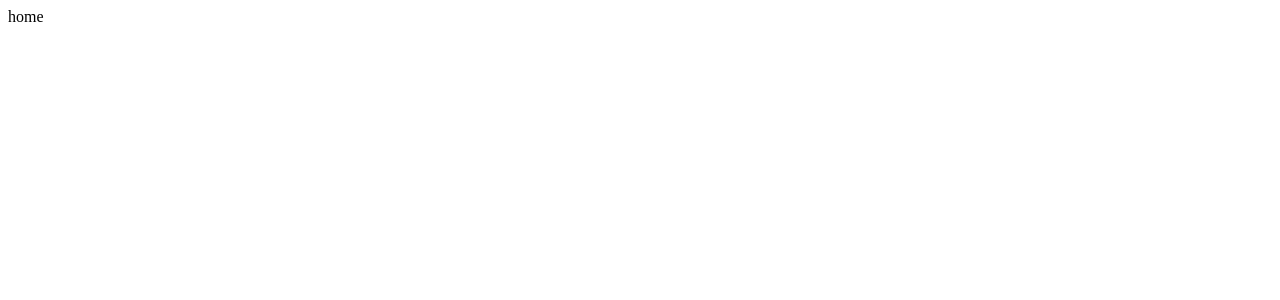
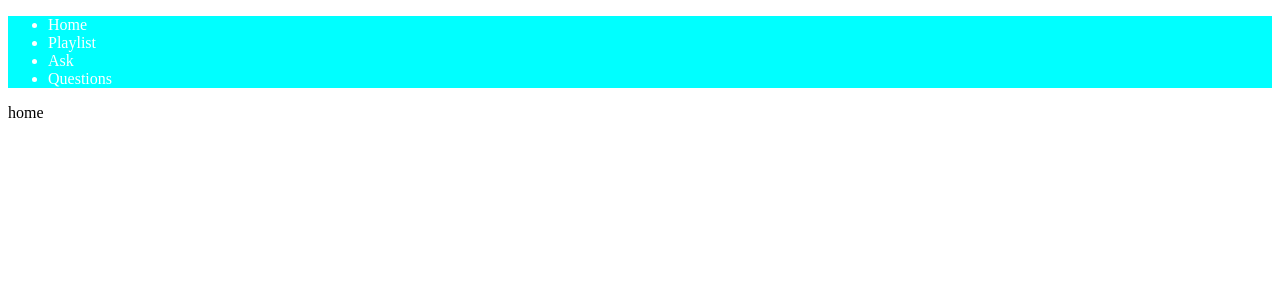
Before and after one commit to hueyjj/buildmeaplaylist-frontend, a React (Create React App) app: page / in a window 1280 px wide. Shown: the top 300 px of the page. Built offline with nearby package versions, Linux system fonts and the light colour scheme.

Commit message:
Add side navigation

```diff
--- a/src/App.tsx
+++ b/src/App.tsx
@@ -6,13 +6,25 @@ import {
 } from "react-router-dom";
 import { Home } from "./page/Home";
 import { Playlist } from "./page/Playlist";
+import { Navigation, NavigationItem } from "./ui/navigation";
+
+const navItems: NavigationItem[] = [
+  { value: "Home" },
+  { value: "Playlist" },
+  { value: "Ask" },
+  { value: "Questions" },
+];
 
 const App: React.FC = () => {
   return (
     <BrowserRouter>
+      <Navigation
+        items={navItems}
+      />
       <Switch>
         <Route exact path="/" component={Home} />
         <Route exact path="/playlists" component={Playlist} />
+        <Route exact path="/playlists/:id" component={Playlist} />
       </Switch>
     </BrowserRouter>
   );
--- /dev/null
+++ b/src/ui/navigation/Navigation.tsx
@@ -0,0 +1,46 @@
+import React from "react";
+import styled from "styled-components";
+
+const StyledNavigation = styled.div`
+  background: cyan;
+  color: white;
+`
+
+const StyledNavigationItem = styled.li`
+`
+
+const StyledNavigationList = styled.ul`
+`
+
+export interface NavigationItem {
+  value: string;
+  onClick?(): void;
+}
+
+export interface NavigationProps {
+  items: NavigationItem[];
+}
+
+export class Navigation extends React.Component<NavigationProps, {}> {
+  render() {
+    const {
+      items,
+    } = this.props;
+
+    return (
+      <StyledNavigation>
+        <StyledNavigationList>
+          {items.map((item) => {
+            return (
+              <StyledNavigationItem
+                onClick={item.onClick}
+              >
+                {item.value}
+              </StyledNavigationItem>
+            );
+          })}
+        </StyledNavigationList>
+      </StyledNavigation>
+    );
+  }
+}
--- /dev/null
+++ b/src/ui/navigation/SideNavigation.tsx
@@ -0,0 +1,10 @@
+import React from "react";
+import { Navigation } from "./Navigation";
+
+export class SideNavigation extends React.Component<Navigation, {}> {
+  render() {
+    return (
+      <div className="side-nav"></div>
+    );
+  }
+}
--- /dev/null
+++ b/src/ui/navigation/index.tsx
@@ -0,0 +1,2 @@
+export * from "./Navigation";
+export * from "./SideNavigation";
```
